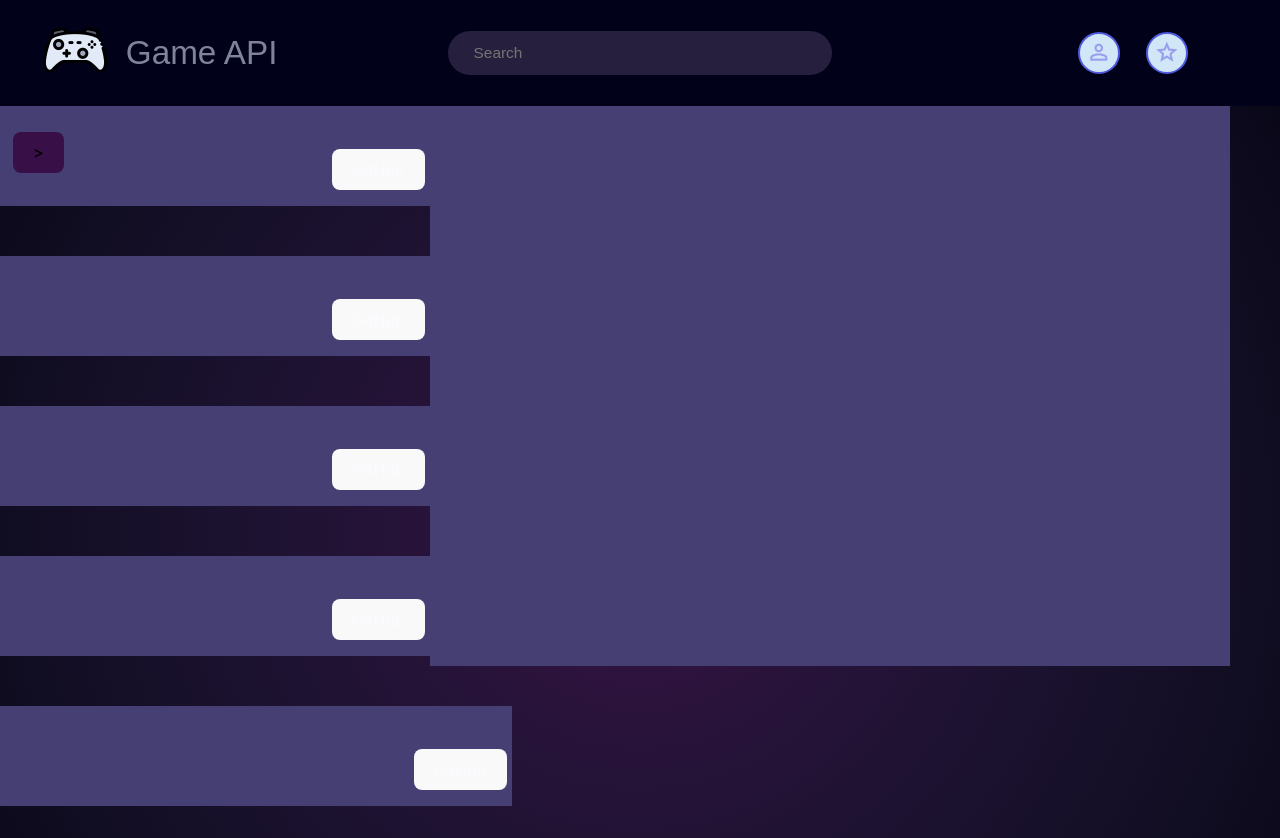
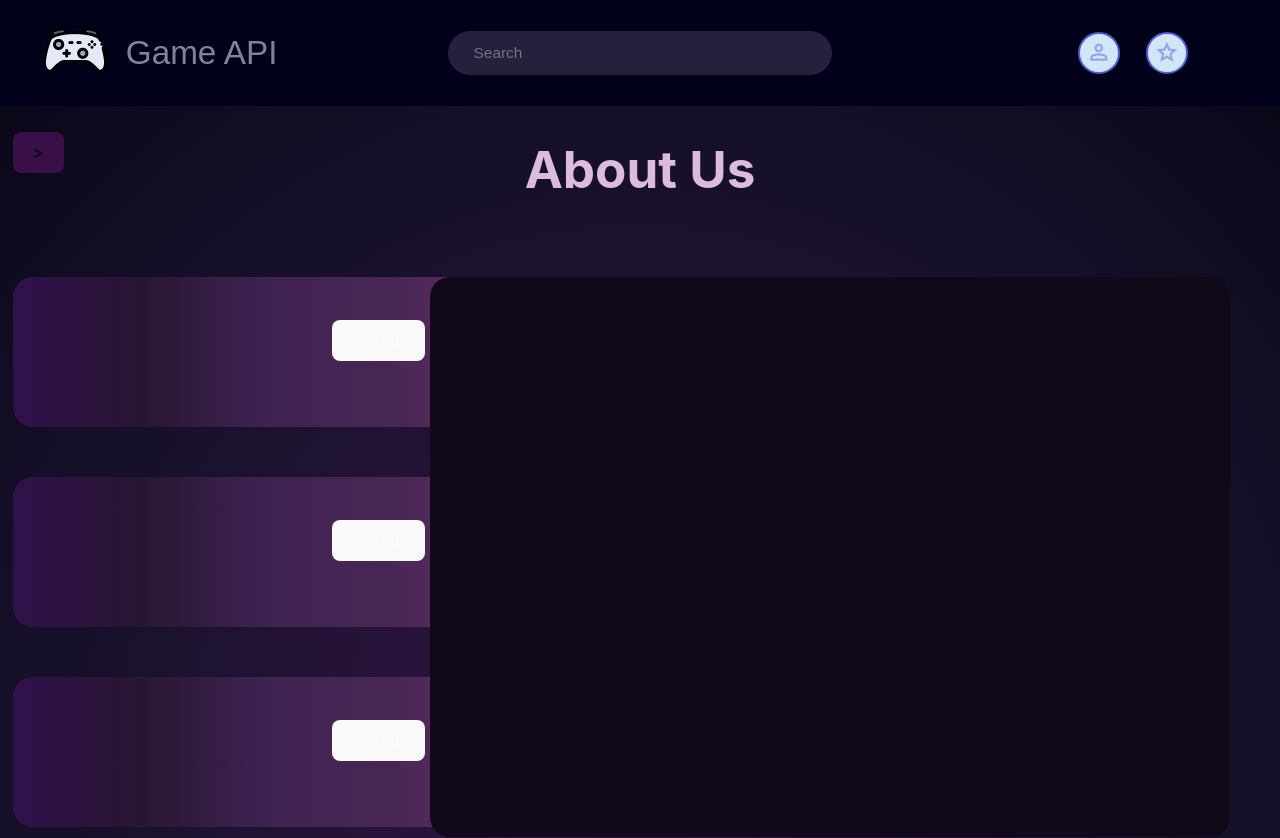
Before and after one commit to Eduard4002/steam-API-project, a React (Vite) app: page /about in a window 1280 px wide. Shown: the top 838 px of the page. Built offline with nearby package versions, Linux system fonts and the light colour scheme.

Commit message:
ändrar på about

```diff
--- a/src/About.jsx
+++ b/src/About.jsx
@@ -9,7 +9,7 @@ function About(){
         <>
 
 
-
+<h1>About Us</h1>
 
 <div className="main">
 
--- a/src/assets/css/about.css
+++ b/src/assets/css/about.css
@@ -1,15 +1,17 @@
 .main{
-  margin-top: ;
+  margin-top: 10vh;
 
 }
 
 
 
 .InfoCont{
-    background: var(--popup_bkg) ;
+    background: var(--aboutUs) ;
     margin-bottom: 50px;
-    height: 100px;
+    height: 150px;
     width: 40%;
+    margin-left: 1%;
+    border-radius: 20px;
 
 }
 
@@ -18,6 +20,7 @@
     float: right;
 margin-right: 1%;
 color: var(--more_text);
+
 }
 
 
@@ -25,9 +28,10 @@ color: var(--more_text);
 
 
 .InfoGeneralCont{
-    background: var(--popup_bkg);
+    background: var(--aboutBig);
     width: 100vh;
     height: 70vh;
     margin-right: 50px;
     float: right;
+    border-radius: 20px;
 }
--- a/src/index.css
+++ b/src/index.css
@@ -80,9 +80,9 @@ margin: auto;
 --settings_fave_div: rgb(31, 27, 60);
 --fave_big_div:rgb(51, 42, 88);
 
-/* ------------------------------------------single game page-------------------------------------------------- */
-
-
+/* ------------------------------------------about-------------------------------------------------- */
+--aboutUs: linear-gradient(to right, #2f114b, #281533, #3f2352, #492754, #642e6b);
+--aboutBig:#120918;
 
   /* ------------------------------------------------------------------------ */
   font-synthesis: none;
@@ -181,6 +181,11 @@ margin: auto;
 
 
 
+/* ------------------------------------------about-------------------------------------------------- */
+--aboutUs: linear-gradient(to right, #2f114b, #281533, #3f2352, #492754, #642e6b);
+--aboutBig:#120918;
+
+
 }
 
 a {
```
